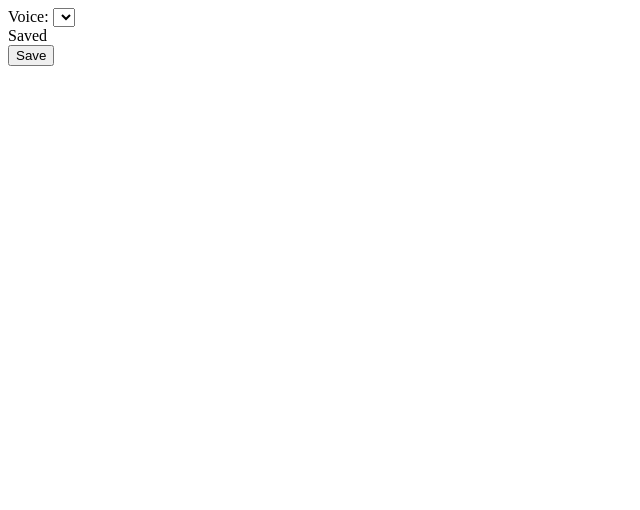
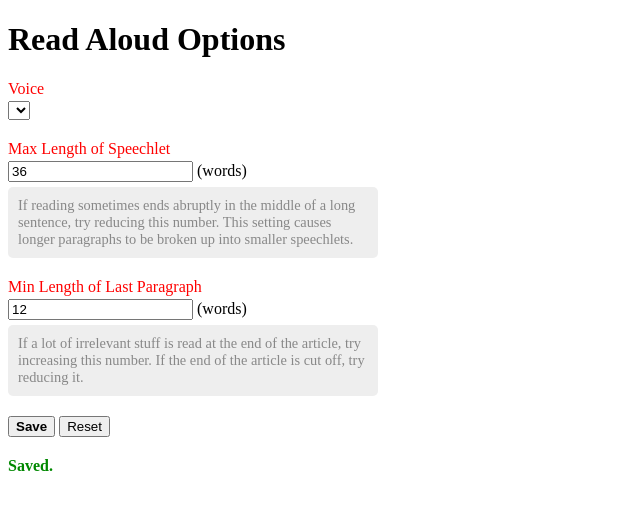
Before and after one commit to ken107/read-aloud, a browser extension: page options.html in a window 1280 px wide. Both pictures are taken after a click on the button "Save". Shown: the whole page, without its empty margins (0-640 px from the left). Drawn offline with Linux system fonts and the light colour scheme.

Commit message:
update options page

```diff
--- a/css/options.css
+++ b/css/options.css
@@ -0,0 +1,29 @@
+
+.label {
+  color: red;
+  font-size: 1em;
+  margin-top: 20px;
+  margin-bottom: 3px;
+}
+.explain {
+  margin-top: 5px;
+  color: #888;
+  font-size: .9em;
+  padding: 10px;
+  background: #eee;
+  max-width: 350px;
+  border-radius: 5px;
+}
+#save {
+  font-weight: bold;
+}
+#status {
+  margin-top: 20px;
+  font-weight: bold;
+}
+#status.success {
+  color: #080;
+}
+#status.error {
+  color: red;
+}
--- a/js/content.js
+++ b/js/content.js
@@ -6,6 +6,7 @@
     texts.push($(node).text().trim());
     node = findNext(node);
   }
+  //TODO: trim tail until encounter paragraph longer than lastParaMinLen
   return texts;
 })();
 
--- /dev/null
+++ b/js/defaults.js
@@ -0,0 +1,6 @@
+
+var defaults = {
+  voiceName: "Google US English",
+  spchletMaxLen: 36,
+  lastParaMinLen: 12
+};
--- a/js/options.js
+++ b/js/options.js
@@ -1,18 +1,30 @@
 
 $(function() {
-  chrome.storage.sync.get("voiceName", function(saved) {
+  chrome.storage.sync.get(["voiceName", "spchletMaxLen", "lastParaMinLen"], function(settings) {
     chrome.tts.getVoices(function(voices) {
       voices.forEach(function(voice) {
-        $("<option>").val(voice.voiceName).text(voice.voiceName).prop("selected", voice.voiceName == saved.voiceName).appendTo($("#voices"));
+        $("<option>")
+          .val(voice.voiceName)
+          .text(voice.voiceName)
+          .prop("selected", voice.voiceName == (settings.voiceName || defaults.voiceName))
+          .appendTo($("#voices"));
       });
     });
+    $("#spchletMaxLen").val(settings.spchletMaxLen || defaults.spchletMaxLen);
+    $("#lastParaMinLen").val(settings.lastParaMinLen || defaults.lastParaMinLen);
   });
   $("#save").click(function() {
     chrome.storage.sync.set({
-      voiceName: $("#voices").val()
+      voiceName: $("#voices").val(),
+      spchletMaxLen: $("#spchletMaxLen").val(),
+      lastParaMinLen: $("#lastParaMinLen").val()
     },
     function() {
-      $("#status").text("Saved");
+      $("#status").removeClass("error").addClass("success").text("Saved.");
     });
   });
+  $("#reset").click(function() {
+    chrome.storage.sync.clear();
+    location.reload();
+  });
 });
--- a/options.html
+++ b/options.html
@@ -4,14 +4,33 @@
   <title>Read Aloud Options</title>
   <link rel="stylesheet" type="text/css" href="css/options.css">
   <script src="js/jquery-3.1.1.min.js"></script>
+  <script src="js/defaults.js"></script>
   <script src="js/options.js"></script>
 </head>
 <body>
-  Voice:
-  <select id="voices">
-  </select>
+  <h1>Read Aloud Options</h1>
+
+  <div class="label">Voice</div>
+  <select id="voices"></select>
+
+  <div class="label">Max Length of Speechlet</div>
+  <input type="text" id="spchletMaxLen" /> (words)
+  <div class="explain">
+    If reading sometimes ends abruptly in the middle of a long sentence, try reducing this number.
+    This setting causes longer paragraphs to be broken up into smaller speechlets.
+  </div>
+
+  <div class="label">Min Length of Last Paragraph</div>
+  <input type="text" id="lastParaMinLen" /> (words)
+  <div class="explain">
+    If a lot of irrelevant stuff is read at the end of the article, try increasing this number.
+    If the end of the article is cut off, try reducing it.
+  </div>
+
+  <div class="label"></div>
+  <button id="save">Save</button>
+  <button id="reset">Reset</button>
 
   <div id="status"></div>
-  <button id="save">Save</button>
 </body>
 </html>
```
Also changed, not shown: js/events.js (+6 -7 lines), manifest.json.
